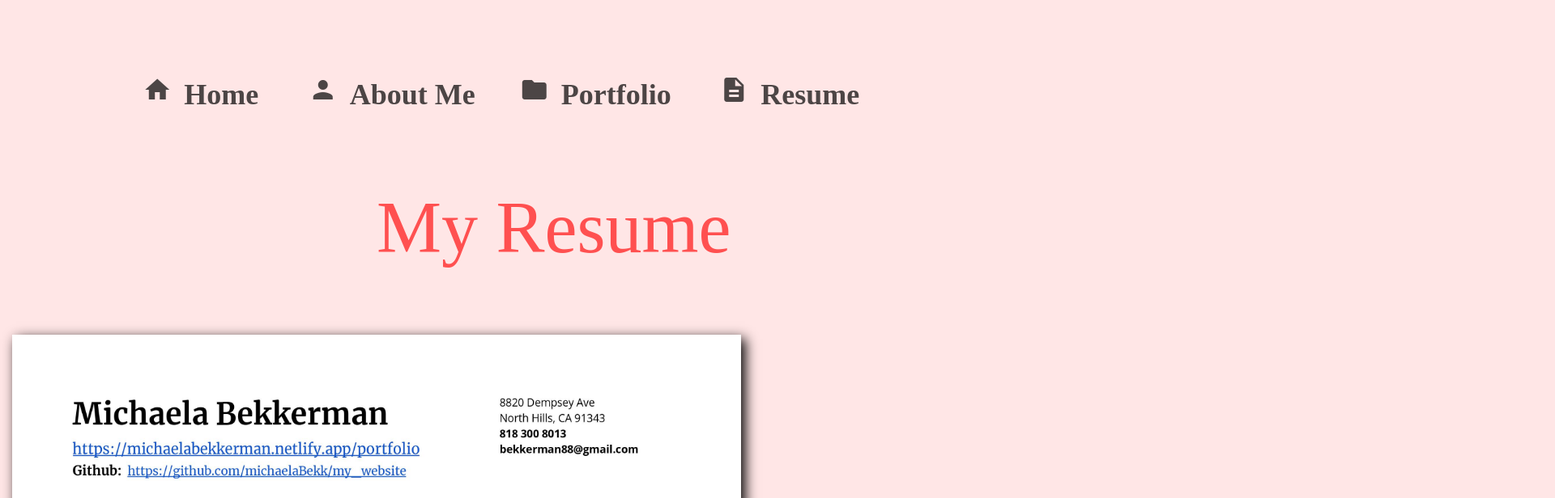
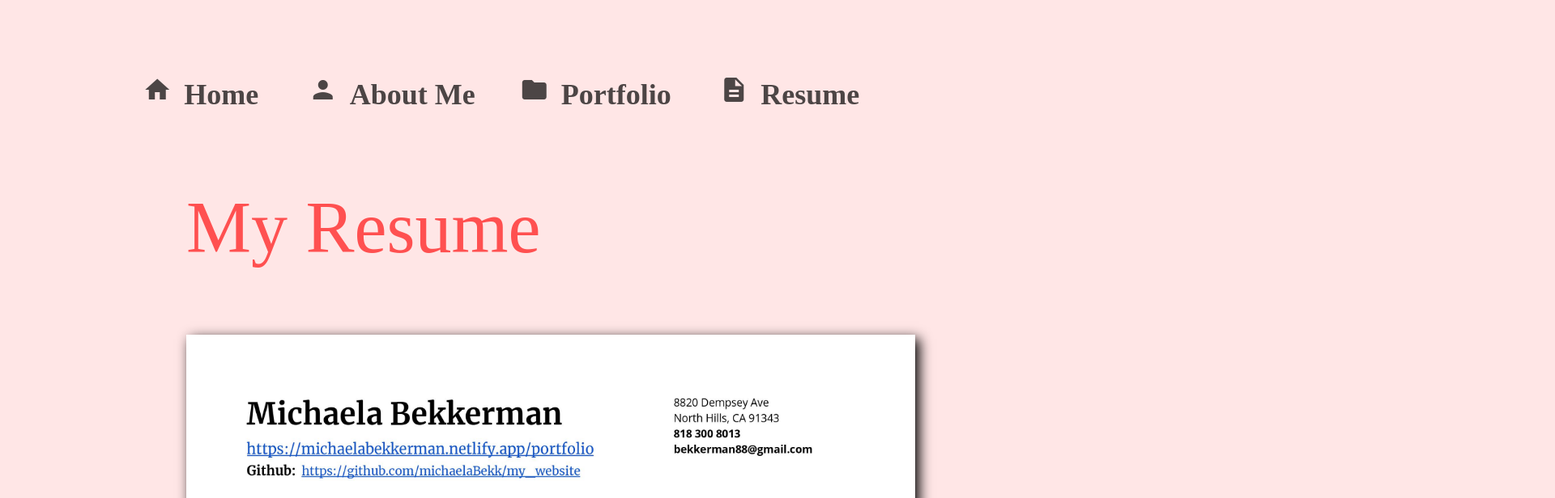
Before and after one commit to michaelaBekk/my_website, a React app: page /resume in a window 1280 px wide. Shown: the top 616 px of the page at 81% size, 1920 px wide, since content can reach past the window. Built offline with nearby package versions, Linux system fonts and the light colour scheme.

Commit message:
resume remove margin-left

```diff
--- a/src/Resume/resume.css
+++ b/src/Resume/resume.css
@@ -7,7 +7,6 @@
     padding-top:100px;
     width:500px;
     white-space: nowrap;
-    margin-left:450px;
 }
 
 .resume-image {
--- a/src/Resume/resume.js
+++ b/src/Resume/resume.js
@@ -10,7 +10,7 @@ function Resume() {
     return (
         <div>
             <NavMenu />
-            <div className="container-fluid mx-auto resume-page" style={{width: 2000 + 'px'}}>
+            <div className="container-fluid mx-auto resume-page" style={{width: 850 + 'px'}}>
                 <h1 className="resume-title">My Resume</h1>
                 <img className="resume-image" src="../Images/resume.jpg" alt="resume" />
             </div>
```
